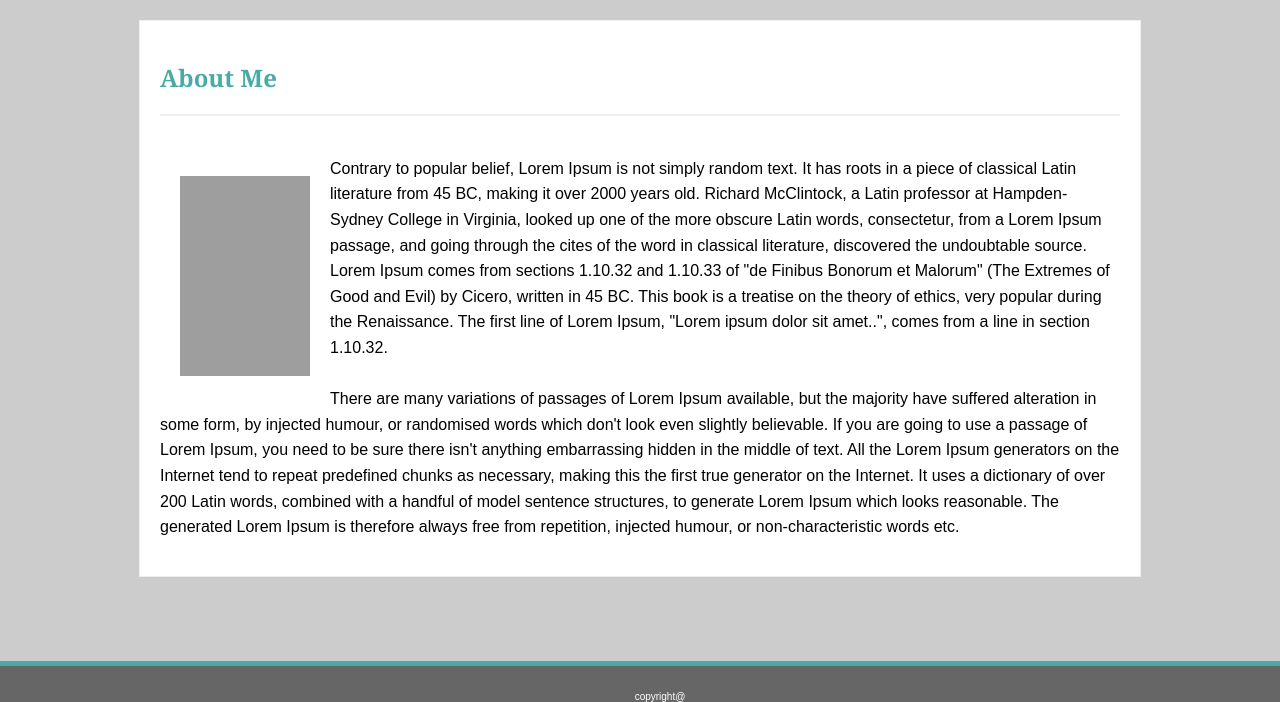
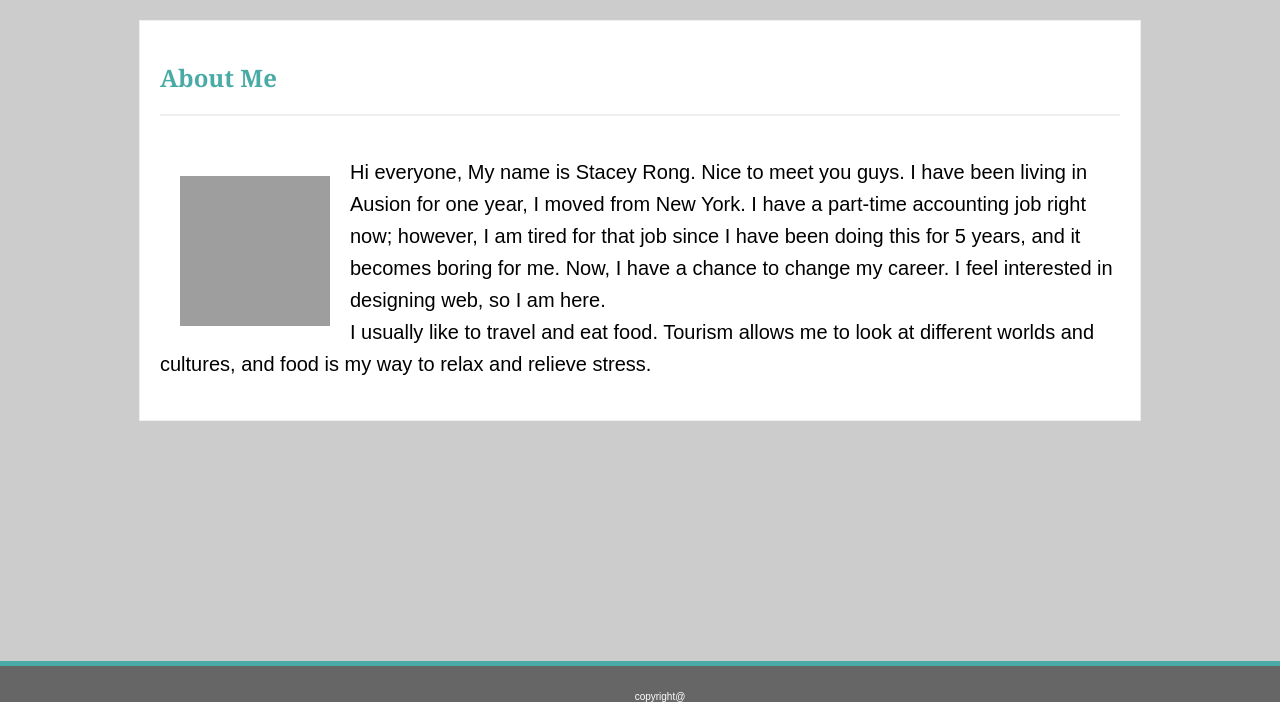
Before and after one commit to Staceyrong/Basic-portfolio, a plain HTML site: page index.html in a window 1280 px wide. Shown: the part 98-800 px from the top of the page. Drawn offline with Linux system fonts and the light colour scheme; grey boxes are pictures that could not be loaded.

Commit message:
initial site files

```diff
--- a/assets/css/style.css
+++ b/assets/css/style.css
@@ -107,6 +107,7 @@ input[type=text] {
 p {
     line-height: 1.6;
     padding-top: 20px;
+    font-size: 20px;
 
 
 }
@@ -118,7 +119,8 @@ h1 {
 }
 
 #photo {
-    width:130px;
+    width:150px;
+    height:150px;
     float:left;
     margin: 20px;
 
--- a/index.html
+++ b/index.html
@@ -24,27 +24,13 @@
         <h1>About Me</h1>
             <p>
             <img id="photo" src="https://scontent-dfw5-1.xx.fbcdn.net/v/t1.0-9/19884181_1300296263400962_2556546434762205152_n.jpg?_nc_cat=0&oh=77b9d90884530a2ad5de26f63250d189&oe=5B3A578E">
-
-            Contrary to popular belief, Lorem Ipsum is not simply random text.
-            It has roots in a piece of classical Latin literature from 45 BC, making it over 2000 years old.
-            Richard McClintock, a Latin professor at Hampden-Sydney College in Virginia,
-            looked up one of the more obscure Latin words, consectetur, from a Lorem Ipsum passage,
-            and going through the cites of the word in classical literature, discovered the undoubtable source.
-            Lorem Ipsum comes from sections 1.10.32 and 1.10.33 of "de Finibus Bonorum et Malorum" (The Extremes of Good and Evil)
-            by Cicero, written in 45 BC. This book is a treatise on the theory of ethics, very popular during the Renaissance.
-            The first line of Lorem Ipsum, "Lorem ipsum dolor sit amet..", comes from a line in section 1.10.32.
+            Hi everyone,
+              My name is Stacey Rong. Nice to meet you guys. I have been living in Ausion for one year,
+            I moved from New York. I have a part-time accounting job right now; however, I am tired for that job since I have been doing this for 5 years,
+            and it becomes boring for me. Now, I have a chance to change my career. I feel interested in designing web, so I am here.
             <br>
-            <br>
-            There are many variations of passages of Lorem Ipsum available,
-            but the majority have suffered alteration in some form,
-            by injected humour, or randomised words which don't look even slightly believable.
-            If you are going to use a passage of Lorem Ipsum, you need to be sure there isn't anything embarrassing hidden in the middle of text.
-            All the Lorem Ipsum generators on the Internet tend to repeat predefined chunks
-            as necessary, making this the first true generator on the Internet.
-            It uses a dictionary of over 200 Latin words, combined with a
-            handful of model sentence structures, to generate Lorem Ipsum which
-            looks reasonable. The generated Lorem Ipsum is therefore always free from repetition,
-            injected humour, or non-characteristic words etc.
+              I usually like to travel and eat food. Tourism allows me to look at different worlds and cultures,
+            and food is my way to relax and relieve stress.
             </p>
 
     </section>
```
